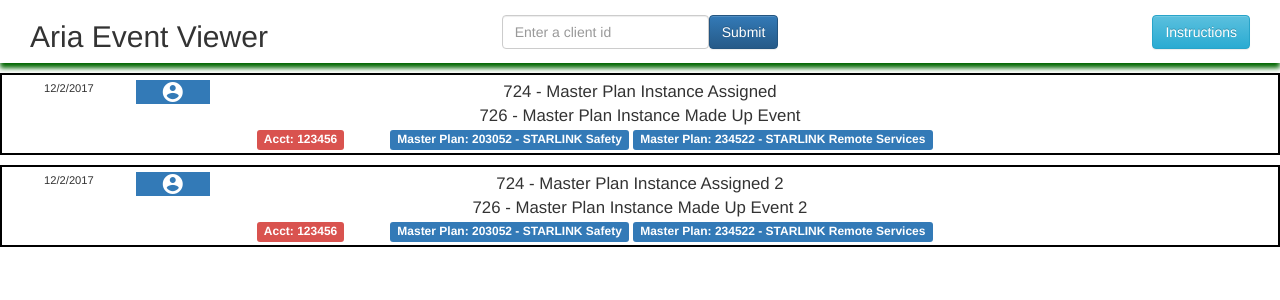
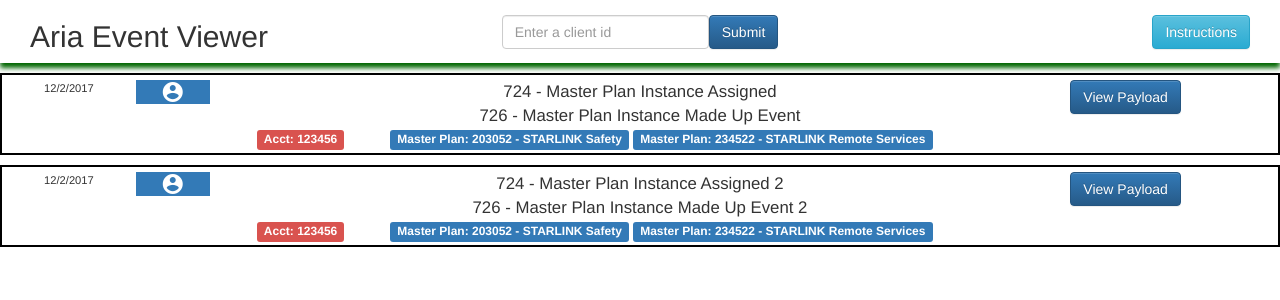
Before and after one commit to smandell/aria-event-viewer-react-fe, a React (Create React App) app: page / in a window 1280 px wide. Shown: the top 300 px of the page. Built offline with nearby package versions, Linux system fonts and the light colour scheme.

Commit message:
adding modal dialog support

```diff
--- a/package.json
+++ b/package.json
@@ -6,7 +6,8 @@
     "bootstrap": "^3.3.7",
     "react": "^15.5.4",
     "react-bootstrap": "^0.31.0",
-    "react-dom": "^15.5.4"
+    "react-dom": "^15.5.4",
+    "socket.io": "^2.0.1"
   },
   "devDependencies": {
     "react-scripts": "0.9.5"
--- a/src/App.js
+++ b/src/App.js
@@ -2,12 +2,17 @@ import React, { Component } from 'react';
 import './App.css';
 import Header from './Header';
 import Event from './Event';
+import io from 'socket.io-client';
+import Modal from 'react-bootstrap/lib/Modal';
+import Button from 'react-bootstrap/lib/Button';
 
 class App extends Component {
   constructor(props) {
     super(props);
     this.setClientNumber = this.setClientNumber.bind(this);
     this.resetClientNumber = this.resetClientNumber.bind(this);
+    this.closeModal = this.closeModal.bind(this);
+    this.displayRawPayload = this.displayRawPayload.bind(this);
     this.state = {
       selectedClientNumber: '',
       eventList: [
@@ -37,7 +42,7 @@ class App extends Component {
               }
             ]
           },
-          payload: "hello"
+          rawPayloadData: "hello"
         },
         {
           id: "12356",
@@ -65,14 +70,34 @@ class App extends Component {
               }
             ]
           },
-          payload: "hello"
+          rawPayloadData: "hello"
         }
-      ]
+      ],
+      modal: {
+        show: false,
+        rawPayloadData: ''
+      }
     }
   }
 
   setClientNumber(clientNumber){
-    this.setState( { selectedClientNumber: clientNumber } );
+
+    const socket = io.connect('https://stormy-bastion-74675.herokuapp.com/');
+    socket.on('eventPayload', (data) => {
+      const event = this.extractPayload(data);
+      this.setState({
+        eventList: this.state.eventList.concat(event)
+      });
+      console.log(data);
+    });
+
+    socket.emit('register', clientNumber);
+
+    this.setState( {
+      selectedClientNumber: clientNumber,
+      socket: socket
+    } );
+
   }
 
   resetClientNumber(){
@@ -82,12 +107,54 @@ class App extends Component {
     })
   }
 
+  //pull out event details from the socket payload
+  extractPayload(data){
+    return data;
+  }
+
+  //display modal dialog with raw event xml payload
+  displayRawPayload(rawPayload){
+    this.setState({
+      modal: {
+        show: true,
+        rawPayloadData: rawPayload
+      }
+    })
+  }
+
+  //close the Raw Payload modal and clear its contents
+  closeModal(){
+    this.setState({
+      modal: {
+        show: false,
+        rawPayloadData: ''
+      }
+    })
+  }
+
   render() {
 
     return (
       <div className="App containter-fluid">
+        <Modal show={this.state.modal.show} onHide={this.closeModal}>
+          <Modal.Header closeButton>
+            <Modal.Title>Raw Event Payload</Modal.Title>
+          </Modal.Header>
+          <Modal.Body>
+            <pre>
+              <code>
+                {this.state.modal.rawPayloadData}
+              </code>
+            </pre>
+          </Modal.Body>
+          <Modal.Footer>
+            <Button onClick={this.closeModal}>Close</Button>
+          </Modal.Footer>
+        </Modal>
         <Header selectedClientNumber={this.state.selectedClientNumber} setClientNumber={this.setClientNumber} resetClientNumber={this.resetClientNumber}/>
-        <Event events={this.state.eventList} />
+        <Event
+          events={this.state.eventList}
+          displayRawPayload={this.displayRawPayload} />
       </div>
     );
   }
--- a/src/Event.js
+++ b/src/Event.js
@@ -1,9 +1,9 @@
 import React, { Component } from "react";
 
-var Event = ({events}) => {
+var Event = (props) => {
   return (
     <div>
-      {events.map(event => {
+      {props.events.map(event => {
         return (
           <div key={event.id} className="col-sm-12 event-box">
             <div className="col-sm-1">
@@ -16,7 +16,9 @@ var Event = ({events}) => {
               <EventSummary data={event.data} />
             </div>
             <div className="col-sm-2">
-              {<EventPayload payload={event.payload} />}
+              <EventPayload
+                rawPayloadData={event.rawPayloadData}
+                displayRawPayload={props.displayRawPayload} />
             </div>
           </div>
         );
@@ -31,20 +33,6 @@ var EventTime = (props) => {
       <div>
         <p className="text-center">{props.datetime} </p>
       </div>
-    </div>
-  );
-}
-
-var EventType = (props) => {
-  const eventTypeData = determineEventType(props.type);
-
-  return (
-    <div
-      className={eventTypeData.class}
-      data-toggle="tooltip"
-      title={eventTypeData.title}
-    >
-      <i className="material-icons">{eventTypeData.icon}</i>
     </div>
   );
 }
@@ -88,6 +76,19 @@ var determineEventType = (eventType) => {
   return eventTypeData;
 }
 
+var EventType = (props) => {
+  const eventTypeData = determineEventType(props.type);
+
+  return (
+    <div
+      className={eventTypeData.class}
+      data-toggle="tooltip"
+      title={eventTypeData.title}
+    >
+      <i className="material-icons">{eventTypeData.icon}</i>
+    </div>
+  );
+}
 
 var EventSummary = (props) => {
   let eventSummaryElement = null;
@@ -145,9 +146,21 @@ var InstanceEventSummary = (props) => {
   );
 }
 
+//displays the 'View Payload' button and contents
 class EventPayload extends Component {
+  constructor(props) {
+    super(props);
+    this.displayRawPayload = this.displayRawPayload.bind(this);
+  }
+
+  displayRawPayload(event){
+    this.props.displayRawPayload(this.props.rawPayloadData);
+  }
+
   render() {
-    return null;
+    return(
+    <button className="btn btn-primary" type="button" onClick={this.displayRawPayload}>View Payload</button>
+    );
   }
 }
 
--- a/src/index.js
+++ b/src/index.js
@@ -2,8 +2,8 @@ import React from 'react';
 import ReactDOM from 'react-dom';
 import App from './App';
 import './index.css';
-import 'bootstrap/dist/css/bootstrap.css';
-import 'bootstrap/dist/css/bootstrap-theme.css';
+import 'bootstrap/dist/css/bootstrap.min.css';
+import 'bootstrap/dist/css/bootstrap-theme.min.css';
 
 ReactDOM.render(
   <App />,
```
